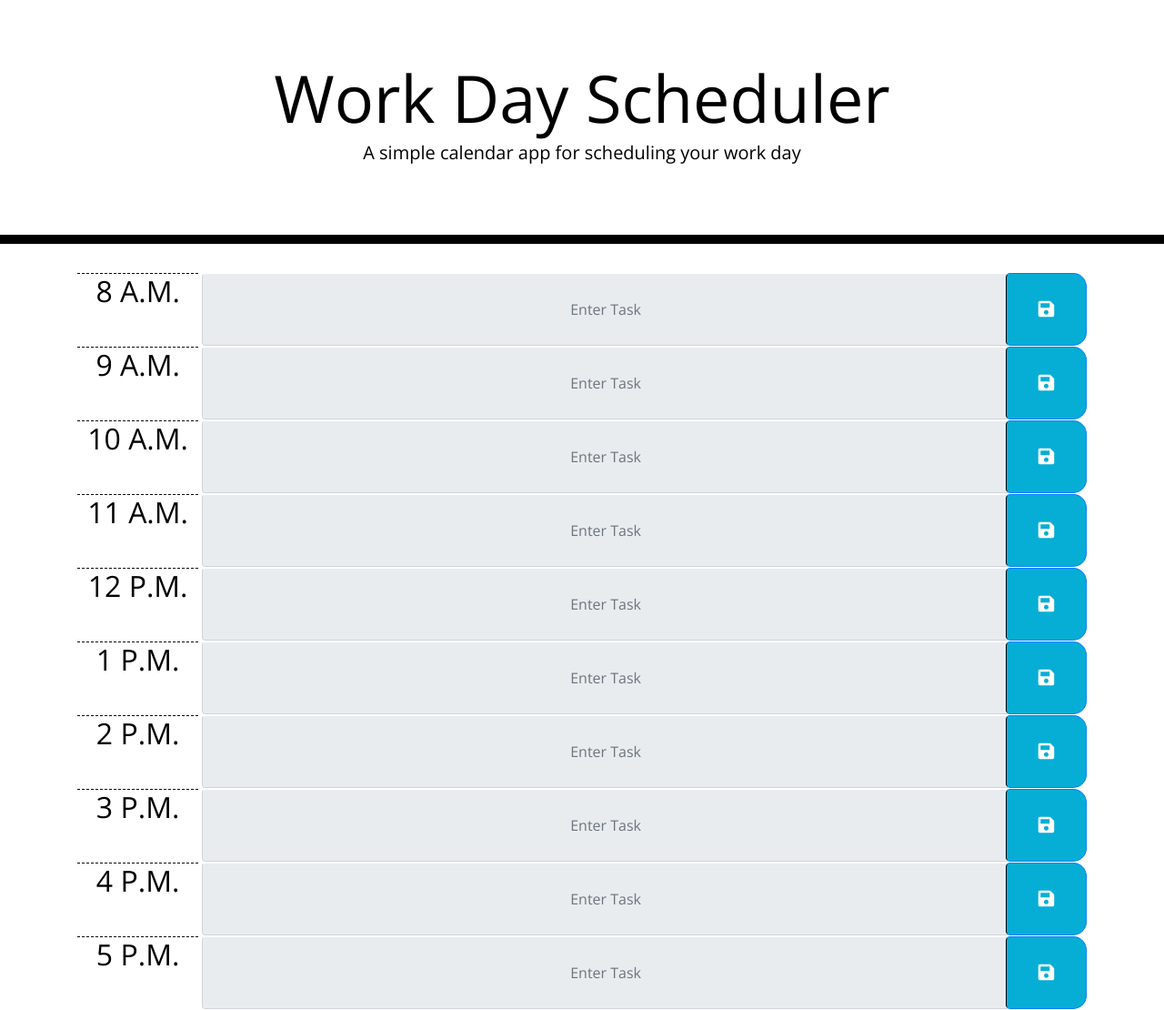
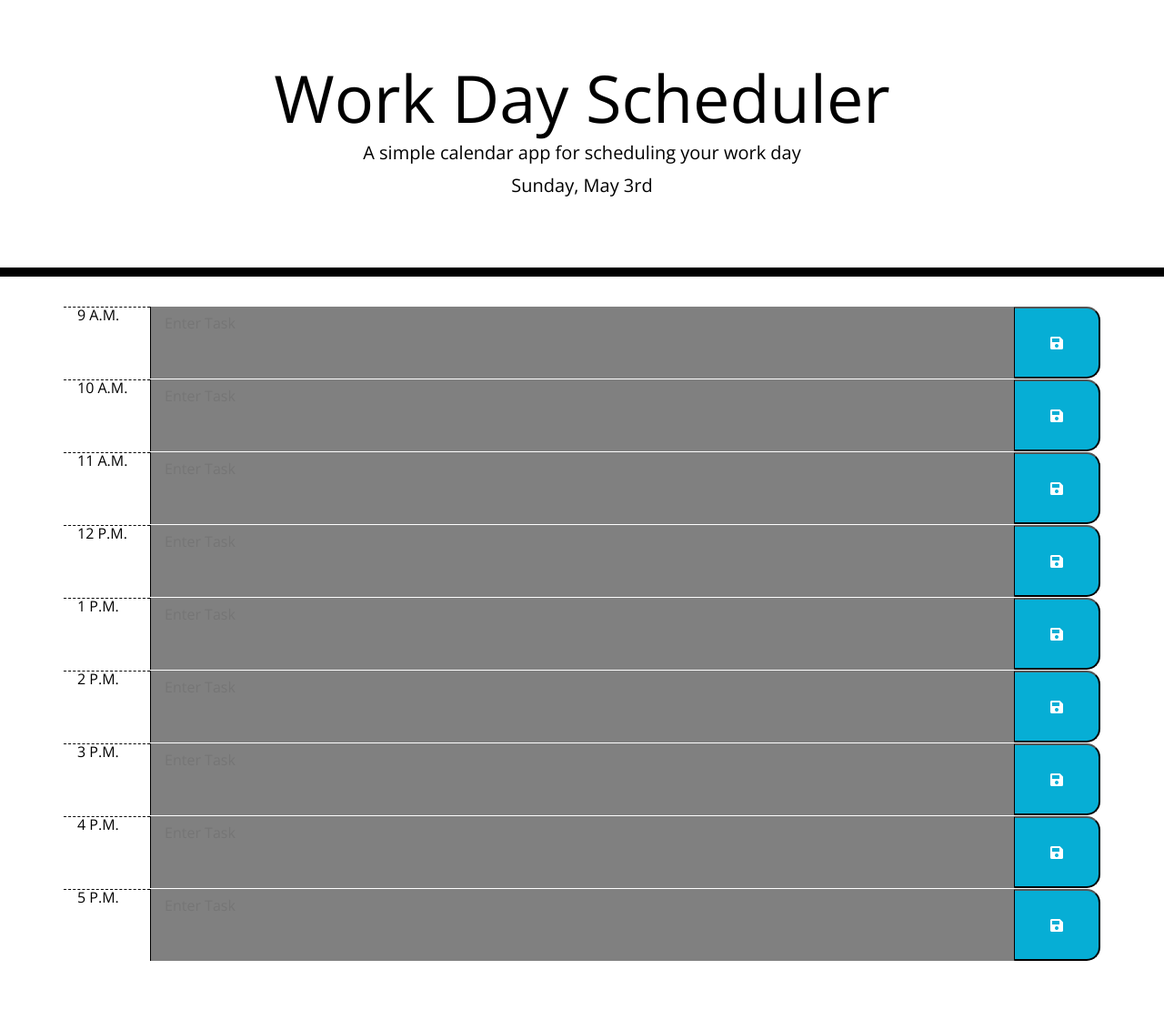
Before and after one commit to korkdaork/Day-Scheduler, a plain HTML site: page index.html in a window 1280 px wide. Shown: the whole page at 91% size. After the commit the page ends 1056 px from the top, so only its background shows below. Drawn offline with nearby package versions, Linux system fonts and the light colour scheme; files that its build step writes are made by us from their sources.

Commit message:
updated styles, format in html (replaced input w/ textarea, and finally used more efficient script that was explained by Justin.  The route I initially took was very inefficient and repetative - glad I instructions

```diff
--- a/Assets/CSS/style.css
+++ b/Assets/CSS/style.css
@@ -28,29 +28,23 @@ textarea{
 .time-block{
   text-align: center;
   border-radius: 15px;
-  position: relative;
-  height: 81px;
  }
 
 .row {
   white-space: pre-wrap;
   height: 80px;
   border-top: 1px solid white;;
-  width: 80%;
-  position: absolute;
-  right:9%;
-  top: 0px;
 }
 
 .hour {
   background-color: #ffffff;
   color: #000000;
   border-top: 1px dashed #000000;
-   width: 12%;
+
 }
 
 .past {
-  background-color: #d3d3d3;
+  background-color: gray;
   color: white;
 }
 
@@ -60,7 +54,7 @@ textarea{
 }
 
 .future {
-  background-color: #77dd77;
+  background-color: green;
   color: white;
 }
 
@@ -70,14 +64,14 @@ textarea{
   border-bottom-right-radius: 15px;
   background-color: #06AED5;
   color: white;
-  width: 8%;
-  height: 80px;
-  position: absolute;
-  right: 0px;
-  top: 0px;
+
 }
 
 .saveBtn i:hover {
   font-size: 20px;
   transition: all .3s ease-in-out;
 }
+
+placeholder {
+  font: red;
+}
--- a/Assets/Script/script.js
+++ b/Assets/Script/script.js
@@ -1,11 +1,88 @@
 $(document).ready(function () {
 
+    startIt();
+
+    //organize function start
+    function startIt() {
+        getCurrentDay();
+        timeCheck();
+        loadDescription()
+    }
+
+
+
+    //====================================================BUTTONS=====================================================================
+
+    //Save button function - onclick - to save data in local storage
+    $(".saveBtn").on("click", function () {
+
+        //identify data-time number from each description class
+        const timeId = $(this).siblings(".description").attr("data-time");
+
+        //indentify user input in each description based on time id
+        const userInput = $(this).siblings(".description").val();
+
+        //save information in local storage
+        localStorage.setItem(timeId, userInput);
+    })
+
+    //==========================================================FUNCTIONS==================================================================
+
+    //Retrieve the description/task text from local storage
+    function loadDescription() {
+
+        //get array of description elements
+        const descriptions = $(".description")
+
+        //for loop w/ each element
+        $(descriptions).each(function (i, element) {
+
+            //retreives data from local storage based on time id from data-time
+            const timeId = $(element).attr("data-time");
+
+            //get description from each unique element tag
+            const description = localStorage.getItem(timeId);
+
+            //this sets the text back in each unique element (i.e. in each specific hour)
+            $(element).text(description);
+        })
+    }
+
+    //get current date
     function getCurrentDay() {
         const currentDay = moment().format("dddd, MMMM Do");
         $("#currentDay").text(currentDay);
 
-    }
+    };
 
-    getCurrentDay();
+    //get current hour
+    function timeCheck() {
+        const currentHour = moment().hours();
+
+        //target description tag
+        const descriptions = $(".description");
+
+        //loop thorugh hours
+        $(descriptions).each(function (index, element) {
+
+            //current time that is stored on the description block
+            const currentTime = parseInt($(element).attr("data-time"));
+
+            //if currentTime(time on our calendar) is less than current hour - then it is in the past... current time(calendar) = current hour -> present | and finally everything else = future
+            if (currentTime < currentHour) {
+                $(element).addClass("past");
+            }
+            else if (currentTime == currentHour) {
+                $(element).addClass("present");
+            }
+            else {
+                $(element).addClass("future");
+            }
+        });
+
+
+    };
+
+
 
 })
--- a/index.html
+++ b/index.html
@@ -9,71 +9,117 @@
   <link rel="stylesheet" href="https://use.fontawesome.com/releases/v5.8.1/css/all.css"
     integrity="sha384-50oBUHEmvpQ+1lW4y57PTFmhCaXp0ML5d60M1M7uH2+nqUivzIebhndOJK28anvf" crossorigin="anonymous" />
   <link href="https://fonts.googleapis.com/css?family=Open+Sans&display=swap" rel="stylesheet" />
-  <link rel="stylesheet" href="style.css" />
+  <link rel="stylesheet" href="./Assets/CSS/style.css" />
   <title>Work Day Scheduler</title>
 </head>
 
 <body>
+  <!--Header-->
   <header class="jumbotron">
     <h1 class="display-3">Work Day Scheduler</h1>
     <p class="lead">A simple calendar app for scheduling your work day</p>
     <p id="currentDay" class="lead"></p>
   </header>
+
+  <!--Main Container-->
   <div class="container">
-    <div class="time-block">
-      <h2 class="hour">8 A.M.</h2>
-      <input type="text" placeholder="Enter Task" id=8am class="form-control input-group-text row" />
-      <button type="button" class="btn btn-primary btn-lg saveBtn"><i class="fas fa-save"></i></button>
+
+    <!--Time Row Block Containers for each hour-->
+    <div class="row">
+      <!--Time Block-->
+      <div class="col-md-1 hour">9 A.M.</div>
+      <!--Input area-->
+      <textarea class="col-md-10 description" data-time="9" placeholder="Enter Task"></textarea>
+      <!--Button-->
+      <button class="col-md-1 saveBtn"><i class="fas fa-save"></i></button>
     </div>
-    <div class="time-block">
-      <h2 class="hour">9 A.M.</h2>
-      <input type="text" placeholder="Enter Task" id=9am class="form-control input-group-text row" />
-      <button type="button" class="btn btn-primary btn-lg saveBtn"><i class="fas fa-save"></i></button>
+
+    <!--Time Row Block Containers for each hour-->
+    <div class="row">
+      <!--Time Block-->
+      <div class="col-md-1 hour">10 A.M.</div>
+      <!--Input area-->
+      <textarea class="col-md-10 description" data-time="10" placeholder="Enter Task"></textarea>
+      <!--Button-->
+      <button class="col-md-1 saveBtn"><i class="fas fa-save"></i></button>
     </div>
-    <div class="time-block">
-      <h2 class="hour">10 A.M.</h2>
-      <input type="text" placeholder="Enter Task" id=10am class="form-control input-group-text row" />
-      <button type="button" class="btn btn-primary btn-lg saveBtn"><i class="fas fa-save"></i></button>
+
+    <!--Time Row Block Containers for each hour-->
+    <div class="row">
+      <!--Time Block-->
+      <div class="col-md-1 hour">11 A.M.</div>
+      <!--Input area-->
+      <textarea class="col-md-10 description" data-time="11" placeholder="Enter Task"></textarea>
+      <!--Button-->
+      <button class="col-md-1 saveBtn"><i class="fas fa-save"></i></button>
     </div>
-    <div class="time-block">
-      <h2 class="hour">11 A.M.</h2>
-      <input type="text" placeholder="Enter Task" id=11am class="form-control input-group-text row" />
-      <button type="button" class="btn btn-primary btn-lg saveBtn"><i class="fas fa-save"></i></button>
+
+    <!--Time Row Block Containers for each hour-->
+    <div class="row">
+      <!--Time Block-->
+      <div class="col-md-1 hour">12 P.M.</div>
+      <!--Input area-->
+      <textarea class="col-md-10 description" data-time="12" placeholder="Enter Task"></textarea>
+      <!--Button-->
+      <button class="col-md-1 saveBtn"><i class="fas fa-save"></i></button>
     </div>
-    <div class="time-block">
-      <h2 class="hour">12 P.M.</h2>
-      <input type="text" placeholder="Enter Task" id=12pm class="form-control input-group-text row" />
-      <button type="button" class="btn btn-primary btn-lg saveBtn"><i class="fas fa-save"></i></button>
+
+    <!--Time Row Block Containers for each hour-->
+    <div class="row">
+      <!--Time Block-->
+      <div class="col-md-1 hour">1 P.M.</div>
+      <!--Input area-->
+      <textarea class="col-md-10 description" data-time="13" placeholder="Enter Task"></textarea>
+      <!--Button-->
+      <button class="col-md-1 saveBtn"><i class="fas fa-save"></i></button>
     </div>
-    <div class="time-block">
-      <h2 class="hour">1 P.M.</h2>
-      <input type="text" placeholder="Enter Task" id=1pm class="form-control input-group-text row" />
-      <button type="button" class="btn btn-primary btn-lg saveBtn"><i class="fas fa-save"></i></button>
+
+    <!--Time Row Block Containers for each hour-->
+    <div class="row">
+      <!--Time Block-->
+      <div class="col-md-1 hour">2 P.M.</div>
+      <!--Input area-->
+      <textarea class="col-md-10 description" data-time="14" placeholder="Enter Task"></textarea>
+      <!--Button-->
+      <button class="col-md-1 saveBtn"><i class="fas fa-save"></i></button>
     </div>
-    <div class="time-block">
-      <h2 class="hour">2 P.M.</h2>
-      <input type="text" placeholder="Enter Task" id=2pm class="form-control input-group-text row" />
-      <button type="button" class="btn btn-primary btn-lg saveBtn"><i class="fas fa-save"></i></button>
+
+    <!--Time Row Block Containers for each hour-->
+    <div class="row">
+      <!--Time Block-->
+      <div class="col-md-1 hour">3 P.M.</div>
+      <!--Input area-->
+      <textarea class="col-md-10 description" data-time="15" placeholder="Enter Task"></textarea>
+      <!--Button-->
+      <button class="col-md-1 saveBtn"><i class="fas fa-save"></i></button>
     </div>
-    <div class="time-block">
-      <h2 class="hour">3 P.M.</h2>
-      <input type="text" placeholder="Enter Task" id=3pm class="form-control input-group-text row" />
-      <button type="button" class="btn btn-primary btn-lg saveBtn"><i class="fas fa-save"></i></button>
+
+    <!--Time Row Block Containers for each hour-->
+    <div class="row">
+      <!--Time Block-->
+      <div class="col-md-1 hour">4 P.M.</div>
+      <!--Input area-->
+      <textarea class="col-md-10 description" data-time="16" placeholder="Enter Task"></textarea>
+      <!--Button-->
+      <button class="col-md-1 saveBtn"><i class="fas fa-save"></i></button>
     </div>
-    <div class="time-block">
-      <h2 class="hour">4 P.M.</h2>
-      <input type="text" placeholder="Enter Task" id=4pm class="form-control input-group-text row" />
-      <button type="button" class="btn btn-primary btn-lg saveBtn"><i class="fas fa-save"></i></button>
+
+    <!--Time Row Block Containers for each hour-->
+    <div class="row">
+      <!--Time Block-->
+      <div class="col-md-1 hour">5 P.M.</div>
+      <!--Input area-->
+      <textarea class="col-md-10 description" data-time="17" placeholder="Enter Task"></textarea>
+      <!--Button-->
+      <button class="col-md-1 saveBtn"><i class="fas fa-save"></i></button>
     </div>
-    <div class="time-block">
-      <h2 class="hour">5 P.M.</h2>
-      <input type="text" placeholder="Enter Task" id=5pm class="form-control input-group-text row" />
-      <button type="button" class="btn btn-primary btn-lg saveBtn"><i class="fas fa-save"></i></button>
-    </div>
+
   </div>
 
-  <script src="https://code.jquery.com/jquery-3.4.1.min.js"></script>
+  <script src="https://code.jquery.com/jquery-3.5.0.min.js"
+    integrity="sha256-xNzN2a4ltkB44Mc/Jz3pT4iU1cmeR0FkXs4pru/JxaQ=" crossorigin="anonymous"></script>
   <script src="https://cdnjs.cloudflare.com/ajax/libs/moment.js/2.24.0/moment.min.js"></script>
+  <script src="./Assets/Script/script.js"></script>
 </body>
 
 </html>
```
